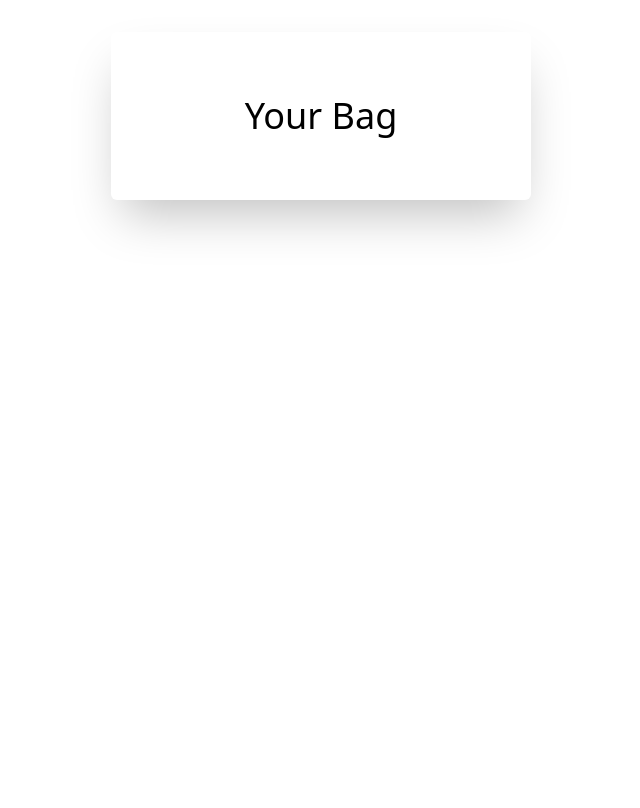
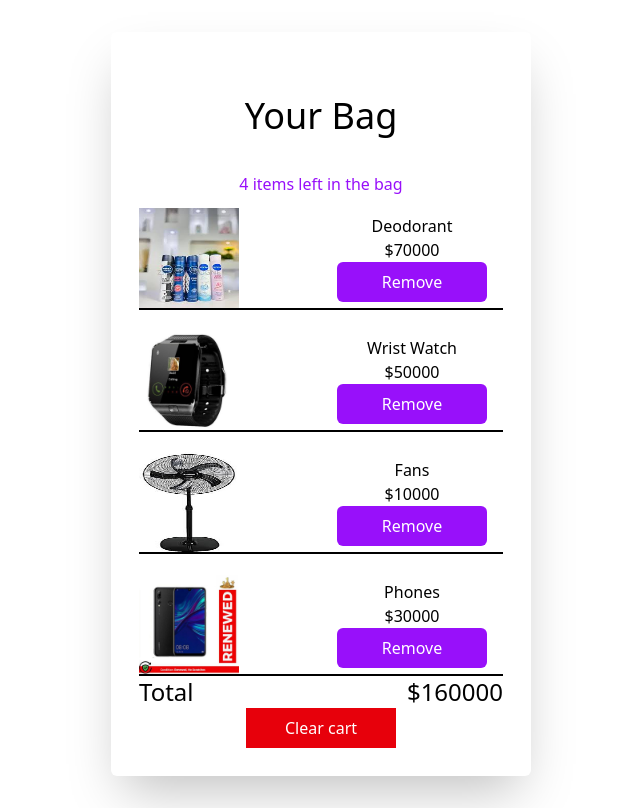
Before and after one commit to calebtolorunleke/onPrem_App, a React (Vite) app: page / in a window 1280 px wide. Shown: the whole page, without its empty margins (319-959 px from the left). Built offline with nearby package versions, Linux system fonts and the light colour scheme.

Commit message:
all completed remove and addition button

```diff
--- a/src/components/cart/Cart.jsx
+++ b/src/components/cart/Cart.jsx
@@ -1,13 +1,73 @@
 import React from "react";
 import { products } from "./product";
+import { useState } from "react";
+import SingleCartItem from "./SingleCartItem";
 
 const cart = () => {
+  const [Cart, setCart] = useState(products);
   console.log(products);
-  return (
-    <div className="w-[420px] rounded-md shadow-2xl p-7 mx-auto ">
-      <h1 className="text-center text-4xl p-5 my-4">Your Bag</h1>
-    </div>
-  );
+  const handleClearCart = () => {
+    setCart([]);
+  };
+
+  const getTotalprice = Cart.reduce((total, item) => total + item.price, 0);
+
+  const handleRemoveItem = (itemid) => {
+    console.log(itemid);
+
+    const remainingItems = Cart.filter((product) => product.id !== itemid);
+    setCart(remainingItems);
+  };
+
+  // const handleRemoveItem = (itemid) => {
+  //   const remainingItems = Cart.filter((product) => product.id !== itemid);
+  //   setCart(remainingItems);
+  // };
+
+  if (Cart.length === 0) {
+    return (
+      <div className="w-[420px] rounded-md shadow-2xl p-7 my-7 mx-auto">
+        <h1 className="text-center text-4xl p-5 my-4">Your Bag</h1>
+        <p className="my-3 text-purple-600">Your Bag is Empty</p>
+        <button
+          onClick={() => setCart(products)}
+          className="block bg-purple-600 w-[150px] h-[40px] mx-auto rounded-md text-white"
+        >
+          Continue Shopping
+        </button>
+      </div>
+    );
+  } else {
+    return (
+      <div className="w-[420px] rounded-md shadow-2xl p-7 mx-auto ">
+        <h1 className="text-center text-4xl p-5 my-4">Your Bag</h1>
+        <p className="my-3 text-purple-600">
+          {Cart.length} items left in the bag
+        </p>
+        <div className="flex flex-col gap-5">
+          {Cart.map((item) => {
+            return (
+              <SingleCartItem
+                key={item.id}
+                {...item}
+                handleRemoveItem={handleRemoveItem}
+              />
+            );
+          })}
+        </div>
+        <div className="flex justify-between items-center text-2xl">
+          <p>Total</p>
+          <p>${getTotalprice}</p>
+        </div>
+        <button
+          onClick={handleClearCart}
+          className="block bg-red-600 w-[150px] h-[40px] mx-auto rounded-sn text-white"
+        >
+          Clear cart
+        </button>
+      </div>
+    );
+  }
 };
 
 export default cart;
--- /dev/null
+++ b/src/components/cart/SingleCartItem.jsx
@@ -0,0 +1,21 @@
+import React from "react";
+
+const SingleCartItem = ({ id, img, price, name, handleRemoveItem }) => {
+  return (
+    <div className="flex justify-between items-center border-b-2 border-b-black padding-b-2">
+      <img src={img} alt={name} className="h-[100px] w-[100px]" />
+      <div className="w-[50%] flex justify-end flex-col">
+        <p>{name}</p>
+        <p>${price}</p>
+        <button
+          onClick={() => handleRemoveItem(id)}
+          className="block bg-purple-600 w-[150px] h-[40px] mx-auto rounded-md text-white"
+        >
+          Remove
+        </button>
+      </div>
+    </div>
+  );
+};
+
+export default SingleCartItem;
```
